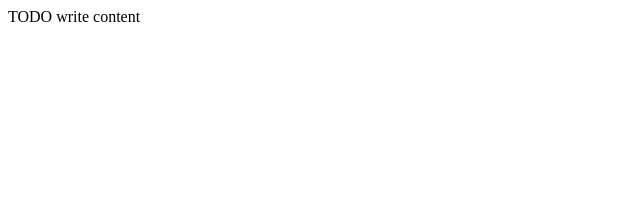
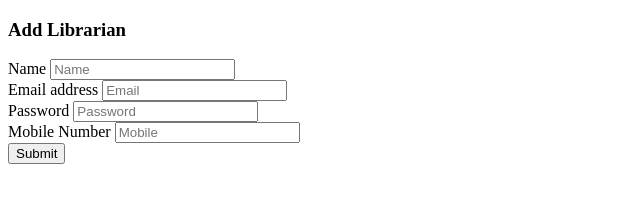
Before and after one commit to AAdewunmi/E-Library-System, a plain HTML site: page web/addlibrarianform.html in a window 1280 px wide. Shown: the whole page, without its empty margins (0-640 px from the left). Drawn offline with Linux system fonts and the light colour scheme.

Commit message:
Twenty Commit: Implement addlibrarianform.html as a form for collecting new librarian information.

```diff
--- a/web/addlibrarianform.html
+++ b/web/addlibrarianform.html
@@ -3,13 +3,23 @@
 Click nbfs://nbhost/SystemFileSystem/Templates/Licenses/license-default.txt to change this license
 Click nbfs://nbhost/SystemFileSystem/Templates/JSP_Servlet/Html.html to edit this template
 -->
-<html>
-    <head>
-        <title>TODO supply a title</title>
-        <meta charset="UTF-8">
-        <meta name="viewport" content="width=device-width, initial-scale=1.0">
-    </head>
-    <body>
-        <div>TODO write content</div>
-    </body>
-</html>
+<h3>Add Librarian</h3>
+  <form action="servlets.AddLibrarian" method="post" style="width:300px">
+  <div class="form-group">
+    <label for="name1">Name</label>
+    <input type="text" class="form-control" name="name" id="name1" placeholder="Name"/>
+  </div>
+  <div class="form-group">
+    <label for="email1">Email address</label>
+    <input type="email" class="form-control" name="email" id="email1" placeholder="Email"/>
+  </div>
+  <div class="form-group">
+    <label for="password1">Password</label>
+    <input type="password" class="form-control" name="password" id="password1" placeholder="Password"/>
+  </div>
+  <div class="form-group">
+    <label for="mobile1">Mobile Number</label>
+    <input type="number" class="form-control" name="mobile" id="mobile1" placeholder="Mobile"/>
+  </div>
+  <button type="submit" class="btn btn-primary">Submit</button>
+</form>
```
